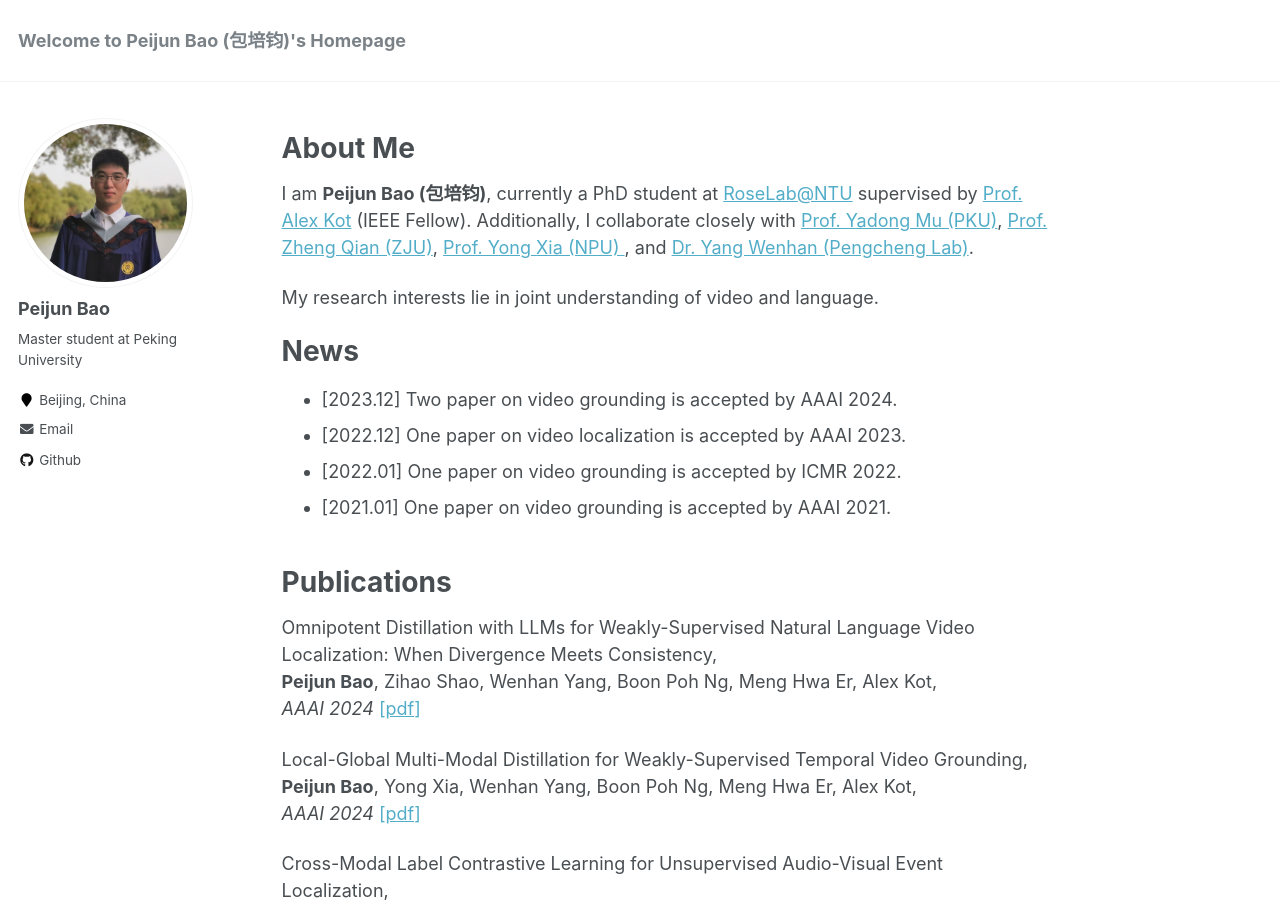
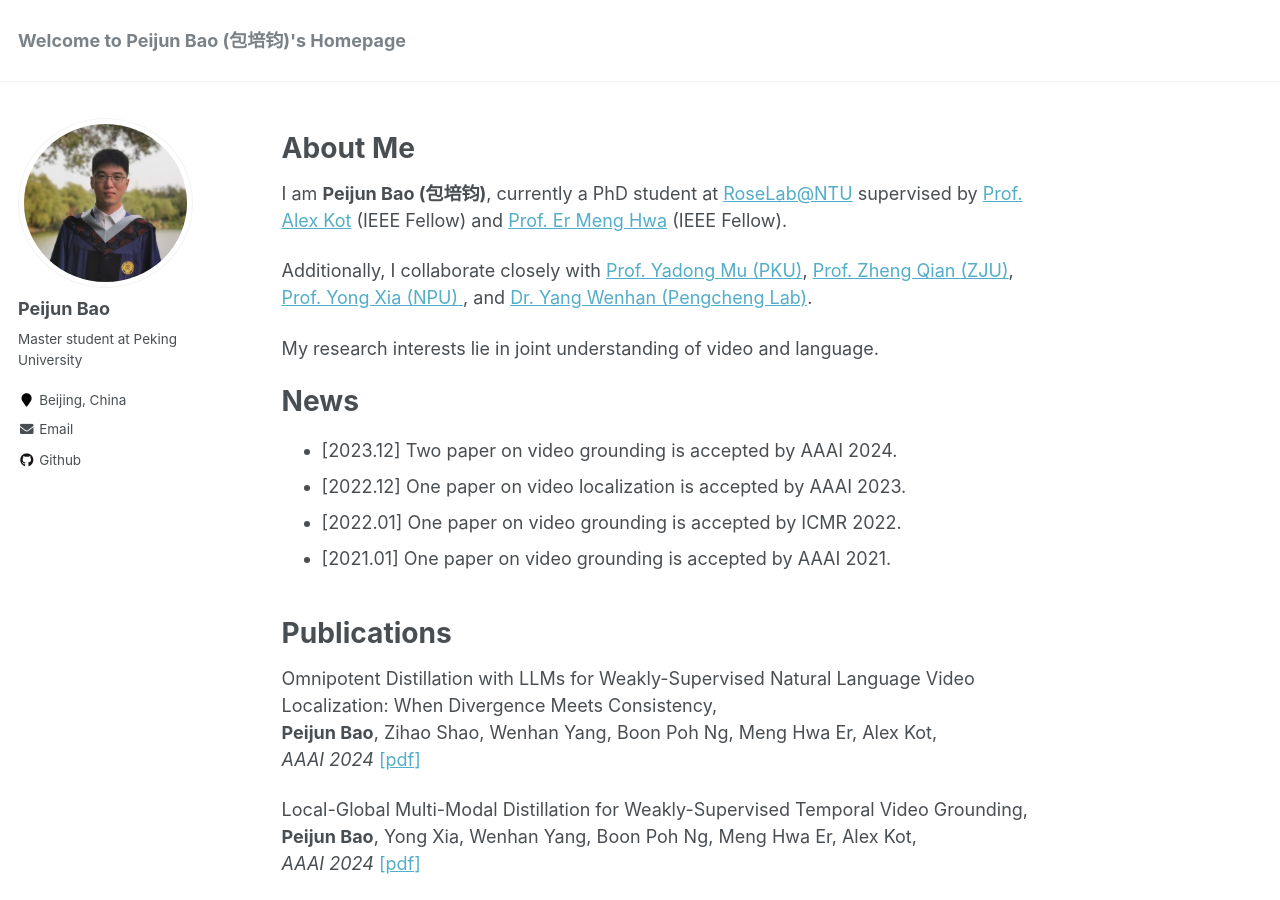
Before and after one commit to baopj/baopj.github.io, a Jekyll site: the page built from _pages/about.md, in a window 1280 px wide and 900 px high. Built offline with Jekyll 4.4.1, drawn with Linux system fonts in a browser that asks for light colours.

Commit message:
Update about.md

```diff
--- a/_pages/about.md
+++ b/_pages/about.md
@@ -10,7 +10,9 @@ redirect_from:
 
 About Me
 ======
-I am **Peijun Bao (包培钧)**, currently a PhD student at [RoseLab@NTU](https://www.ntu.edu.sg/rose/about-us/our-people#Content_C001_Col00) supervised by [Prof. Alex Kot](https://personal.ntu.edu.sg/eackot/) (IEEE Fellow). Additionally, I collaborate closely with [Prof. Yadong Mu (PKU)](http://www.muyadong.com/), [Prof. Zheng Qian (ZJU)](https://person.zju.edu.cn/zq), [Prof. Yong Xia (NPU) ](https://scholar.google.com/citations?user=Usw1jeMAAAAJ&hl=en), and [Dr. Yang Wenhan (Pengcheng Lab)](https://flyywh.github.io/).
+I am **Peijun Bao (包培钧)**, currently a PhD student at [RoseLab@NTU](https://www.ntu.edu.sg/rose/about-us/our-people#Content_C001_Col00) supervised by [Prof. Alex Kot](https://personal.ntu.edu.sg/eackot/) (IEEE Fellow) and [Prof. Er Meng Hwa](https://www.ntu.edu.sg/research/faculty-directory/detail/rp02304) (IEEE Fellow).
+
+Additionally, I collaborate closely with [Prof. Yadong Mu (PKU)](http://www.muyadong.com/), [Prof. Zheng Qian (ZJU)](https://person.zju.edu.cn/zq), [Prof. Yong Xia (NPU) ](https://scholar.google.com/citations?user=Usw1jeMAAAAJ&hl=en), and [Dr. Yang Wenhan (Pengcheng Lab)](https://flyywh.github.io/).
 
 My research interests lie in joint understanding of video and language.
 
```
